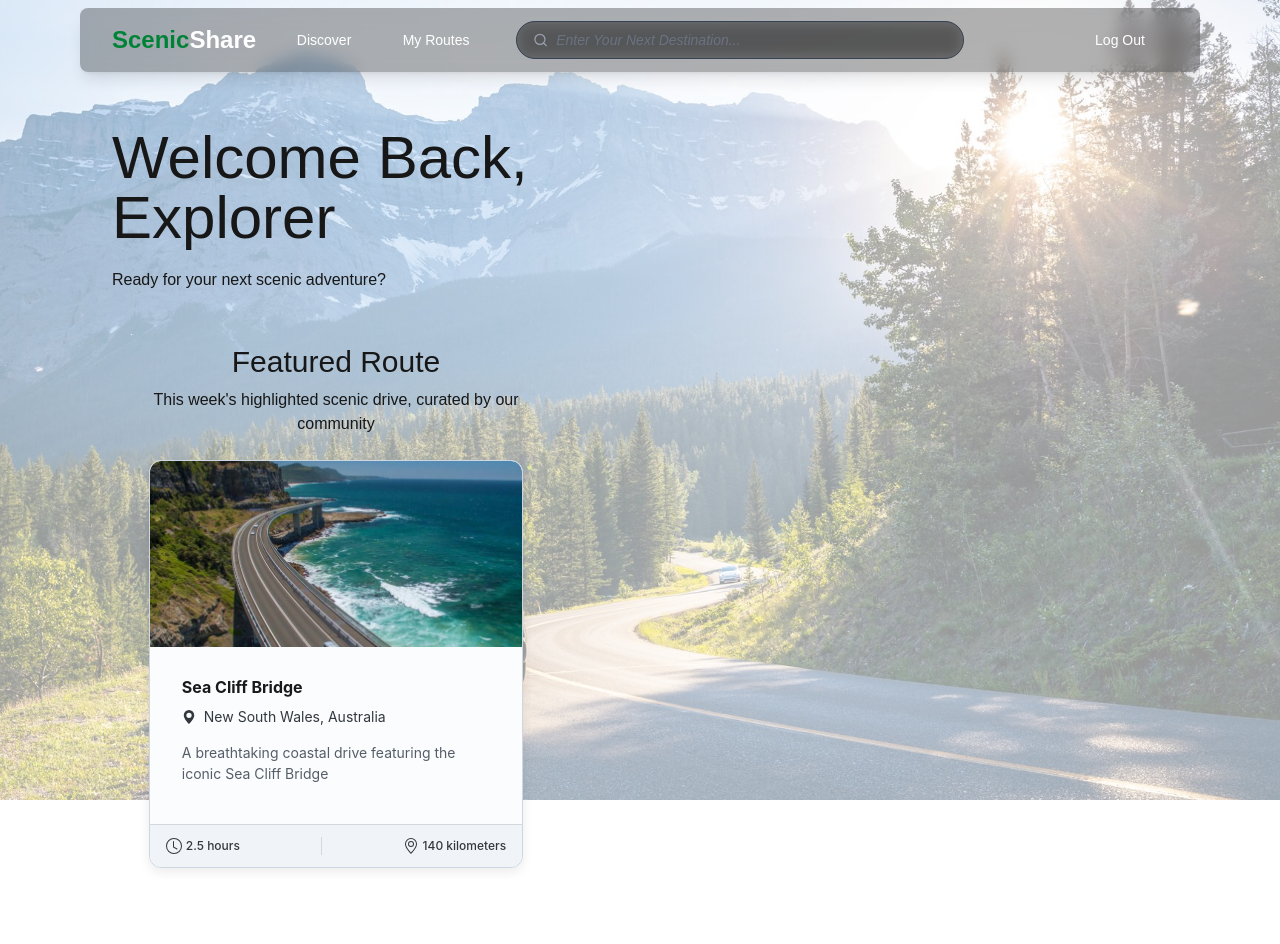
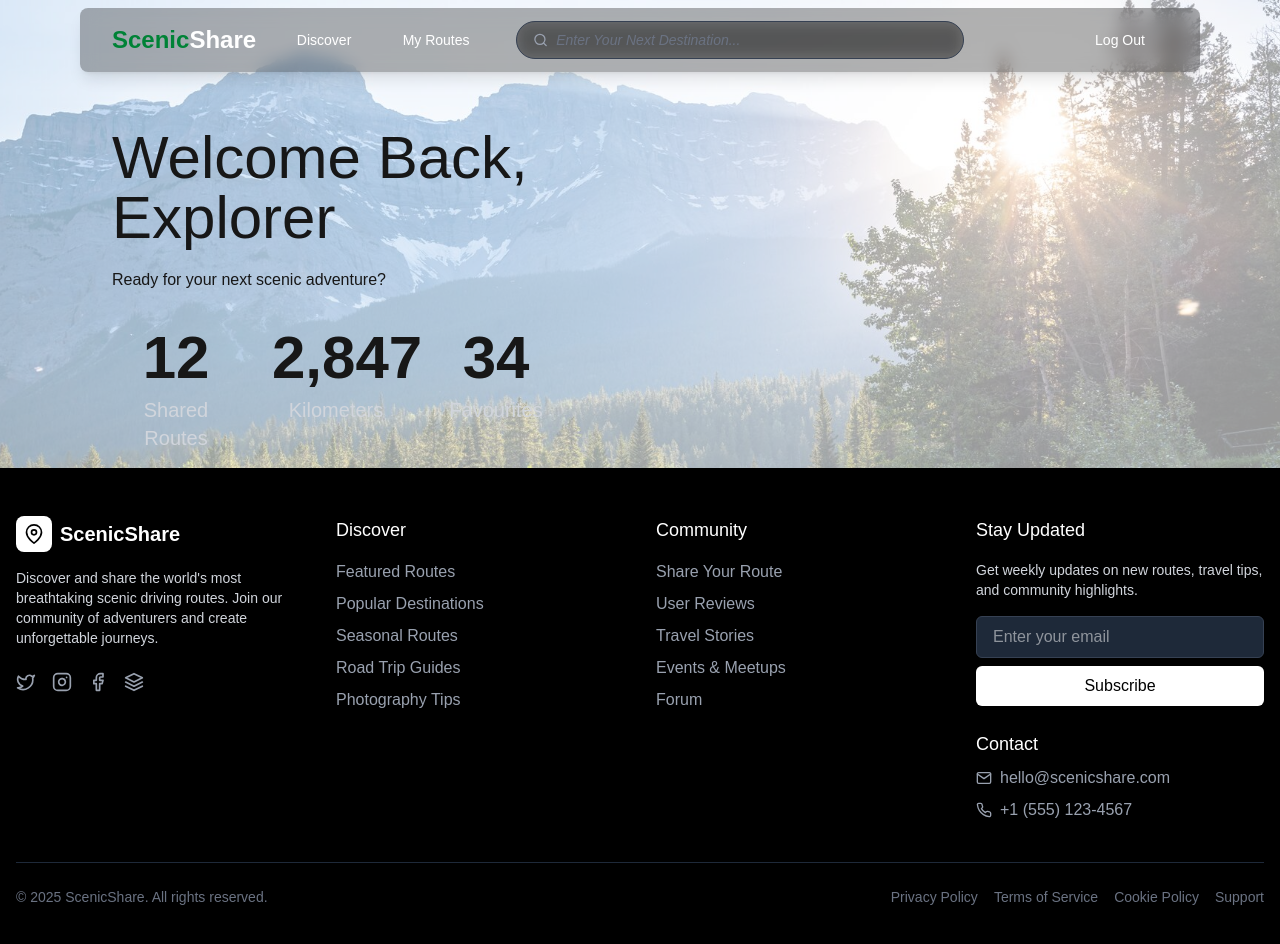
Before and after one commit to JohnL0919/ScenicShare, a Next.js app in the folder scenicshare-frontend/: page /home-page in a window 1280 px wide. Shown: the top 944 px of the page. Built offline with nearby package versions, Linux system fonts and the light colour scheme; no server answers.

Commit message:
added statsDisplay

```diff
--- a/scenicshare-frontend/src/app/home-page/components/StatsDisplay.tsx
+++ b/scenicshare-frontend/src/app/home-page/components/StatsDisplay.tsx
@@ -1,35 +1,17 @@
 "use client";
 
 import React from "react";
-import Image from "next/image";
-import AspectRatio from "@mui/joy/AspectRatio";
-import Card from "@mui/joy/Card";
-import CardContent from "@mui/joy/CardContent";
-import CardOverflow from "@mui/joy/CardOverflow";
-import Divider from "@mui/joy/Divider";
-import Typography from "@mui/joy/Typography";
-import Box from "@mui/joy/Box";
 import { scenicRouteMockData, ScenicRouteData } from "@/lib/mockData";
+import Button from "@/app/landing-page/components/Button";
 
 interface FeaturedRouteProps {
   routeId?: string;
   randomize?: boolean;
 }
 
-export default function StatsDisplay({
-  routeId,
-  randomize = false,
-}: FeaturedRouteProps) {
+export default function StatsDisplay({ routeId }: FeaturedRouteProps) {
   // Select the route based on props
   const route: ScenicRouteData = React.useMemo(() => {
-    // If randomize is true, pick a random route
-    if (randomize) {
-      const randomIndex = Math.floor(
-        Math.random() * scenicRouteMockData.length
-      );
-      return scenicRouteMockData[randomIndex];
-    }
-
     // If routeId is provided, find that specific route
     if (routeId) {
       const foundRoute = scenicRouteMockData.find((r) => r.id === routeId);
@@ -38,131 +20,26 @@ export default function StatsDisplay({
 
     // Default to first route
     return scenicRouteMockData[0];
-  }, [routeId, randomize]);
+  }, [routeId]);
 
   return (
-    <div className="flex flex-col items-center justify-center w-full max-w-full sm:max-w-lg md:max-w-xl mx-auto py-8 px-4">
-      <h1 className="text-center mb-2 text-3xl">Featured Route</h1>
-      <h4 className="text-center mb-6">
-        This week&apos;s highlighted scenic drive, curated by our community
-      </h4>
-      <Card
-        variant="outlined"
-        sx={{
-          width: "90%",
-          maxWidth: "100%",
-          borderRadius: "12px",
-          overflow: "hidden",
-          boxShadow: "0 4px 12px rgba(0,0,0,0.08)",
-          transition: "all 0.3s ease",
-          "&:hover": {
-            transform: "translateY(-8px)",
-            boxShadow: "0 12px 24px rgba(0,0,0,0.15)",
-          },
-        }}
-      >
-        <CardOverflow>
-          <AspectRatio ratio="2">
-            <Image
-              src={route.image}
-              alt={`Scenic route: ${route.name}`}
-              fill
-              sizes="(max-width: 768px) 100vw, (max-width: 1200px) 50vw, 33vw"
-              style={{
-                objectFit: "cover",
-              }}
-              priority
-            />
-          </AspectRatio>
-        </CardOverflow>
-        <CardContent sx={{ padding: "16px", textAlign: "left" }}>
-          <Typography level="title-md" sx={{ fontWeight: "bold", mb: 0.5 }}>
-            {route.name}
-          </Typography>
+    <div className="w-full py-4">
+      <div className="grid grid-cols-3 gap-8 w-full">
+        <div className="text-center">
+          <div className="text-6xl font-bold mb-2">12</div>
+          <div className="text-xl text-gray-300">Shared Routes</div>
+        </div>
 
-          {/* Location with icon */}
-          <Box sx={{ display: "flex", alignItems: "center", gap: 1, mb: 1.5 }}>
-            <svg
-              xmlns="http://www.w3.org/2000/svg"
-              width="14"
-              height="14"
-              fill="currentColor"
-              viewBox="0 0 16 16"
-            >
-              <path d="M8 16s6-5.686 6-10A6 6 0 0 0 2 6c0 4.314 6 10 6 10zm0-7a3 3 0 1 1 0-6 3 3 0 0 1 0 6z" />
-            </svg>
-            <Typography level="body-sm" sx={{ color: "text.secondary" }}>
-              {route.location}
-            </Typography>
-          </Box>
+        <div className="text-center">
+          <div className="text-6xl font-bold mb-2">2,847</div>
+          <div className="text-xl text-gray-300">Kilometers</div>
+        </div>
 
-          {route.description && (
-            <Typography level="body-sm" sx={{ mb: 1.5 }}>
-              {route.description}
-            </Typography>
-          )}
-        </CardContent>
-        <CardOverflow
-          variant="soft"
-          sx={{
-            bgcolor: "background.level1",
-            backdropFilter: "blur(8px)",
-            transition: "background 0.2s ease",
-          }}
-        >
-          <Divider inset="context" />
-          <CardContent
-            orientation="horizontal"
-            sx={{ justifyContent: "space-between" }}
-          >
-            <Typography
-              level="body-xs"
-              textColor="text.secondary"
-              sx={{
-                fontWeight: "md",
-                display: "flex",
-                alignItems: "center",
-                gap: 0.5,
-              }}
-            >
-              <svg
-                xmlns="http://www.w3.org/2000/svg"
-                width="16"
-                height="16"
-                fill="currentColor"
-                viewBox="0 0 16 16"
-              >
-                <path d="M8 3.5a.5.5 0 0 0-1 0V9a.5.5 0 0 0 .252.434l3.5 2a.5.5 0 0 0 .496-.868L8 8.71V3.5z" />
-                <path d="M8 16A8 8 0 1 0 8 0a8 8 0 0 0 0 16zm7-8A7 7 0 1 1 1 8a7 7 0 0 1 14 0z" />
-              </svg>
-              {route.duration}
-            </Typography>
-            <Divider orientation="vertical" />
-            <Typography
-              level="body-xs"
-              textColor="text.secondary"
-              sx={{
-                fontWeight: "md",
-                display: "flex",
-                alignItems: "center",
-                gap: 0.5,
-              }}
-            >
-              <svg
-                xmlns="http://www.w3.org/2000/svg"
-                width="16"
-                height="16"
-                fill="currentColor"
-                viewBox="0 0 16 16"
-              >
-                <path d="M12.166 8.94c-.524 1.062-1.234 2.12-1.96 3.07A31.493 31.493 0 0 1 8 14.58a31.481 31.481 0 0 1-2.206-2.57c-.726-.95-1.436-2.008-1.96-3.07C3.304 7.867 3 6.862 3 6a5 5 0 0 1 10 0c0 .862-.305 1.867-.834 2.94zM8 16s6-5.686 6-10A6 6 0 0 0 2 6c0 4.314 6 10 6 10z" />
-                <path d="M8 8a2 2 0 1 1 0-4 2 2 0 0 1 0 4zm0 1a3 3 0 1 0 0-6 3 3 0 0 0 0 6z" />
-              </svg>
-              {route.distance}
-            </Typography>
-          </CardContent>
-        </CardOverflow>
-      </Card>
+        <div className="text-center">
+          <div className="text-6xl font-bold mb-2">34</div>
+          <div className="text-xl text-gray-300">Favourites</div>
+        </div>
+      </div>
     </div>
   );
 }
--- a/scenicshare-frontend/src/app/home-page/page.tsx
+++ b/scenicshare-frontend/src/app/home-page/page.tsx
@@ -1,6 +1,7 @@
 import NavBar from "@/app/home-page/components/NavBar";
 import Image from "next/image";
 import Header from "@/app/home-page/components/Header";
+import Footer from "../landing-page/components/Footer";
 
 export default function HomePage() {
   return (
@@ -22,6 +23,7 @@ export default function HomePage() {
       <main className="relative z-10 min-h-screen justify-center">
         <NavBar />
         <Header />
+        <Footer />
       </main>
     </div>
   );
```
